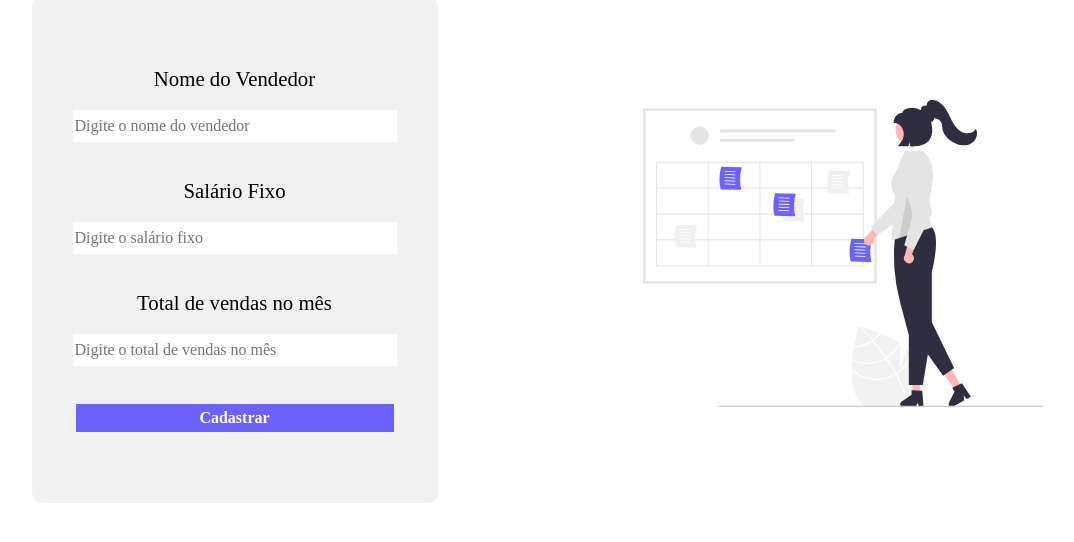
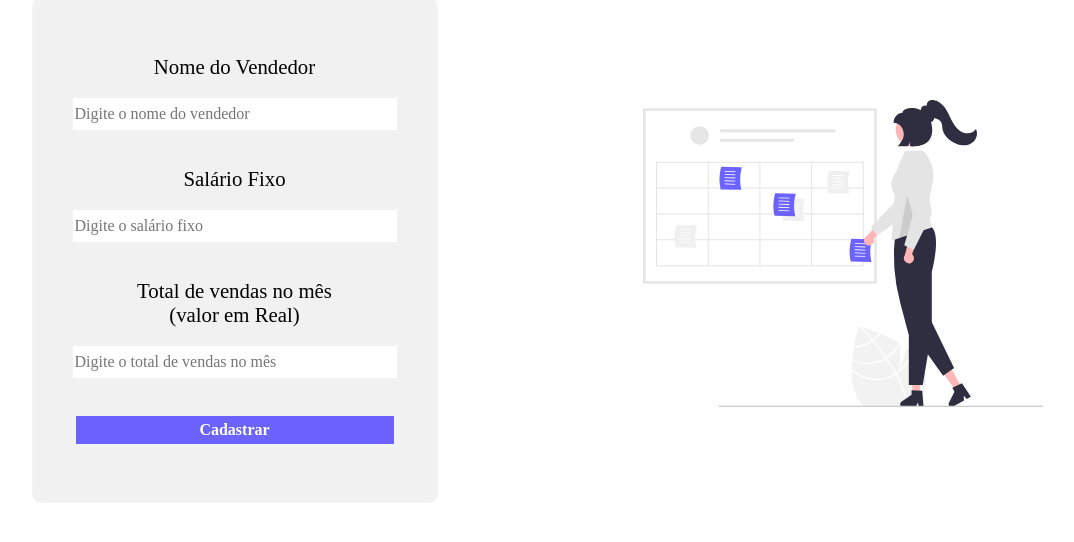
Before and after one commit to evelyn-cp/desafio2-gobeyond-corebiz, a plain HTML site: page index.html in a window 1280 px wide. Shown: the part 86-628 px from the top of the page, without its empty margins (135-1209 px from the left). Drawn offline with Linux system fonts and the light colour scheme; a web font is replaced by a local one.

Commit message:
Edit HTML label tag

```diff
--- a/index.html
+++ b/index.html
@@ -19,7 +19,7 @@
             <input id="nome" type="text" placeholder="Digite o nome do vendedor"> <br> <br>
             <label for="salariof">Salário Fixo</label> <br>
             <input id="salariofixo" type="number" placeholder="Digite o salário fixo"><br> <br>
-            <label for="vendas">Total de vendas no mês</label> <br>
+            <label for="vendas">Total de vendas no mês <br> (valor em Real) </label> <br>
             <input id="totalvendas" type="number" placeholder="Digite o total de vendas no mês"> <br> <br>
             <input class="btn-submit" type="button" value="Cadastrar" onclick="updateTable()">
         </div>
```
